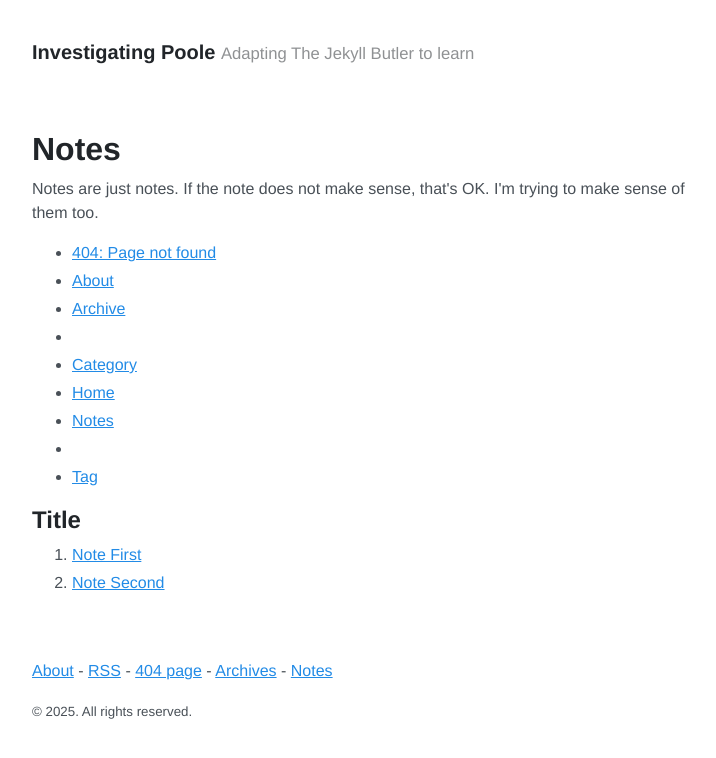
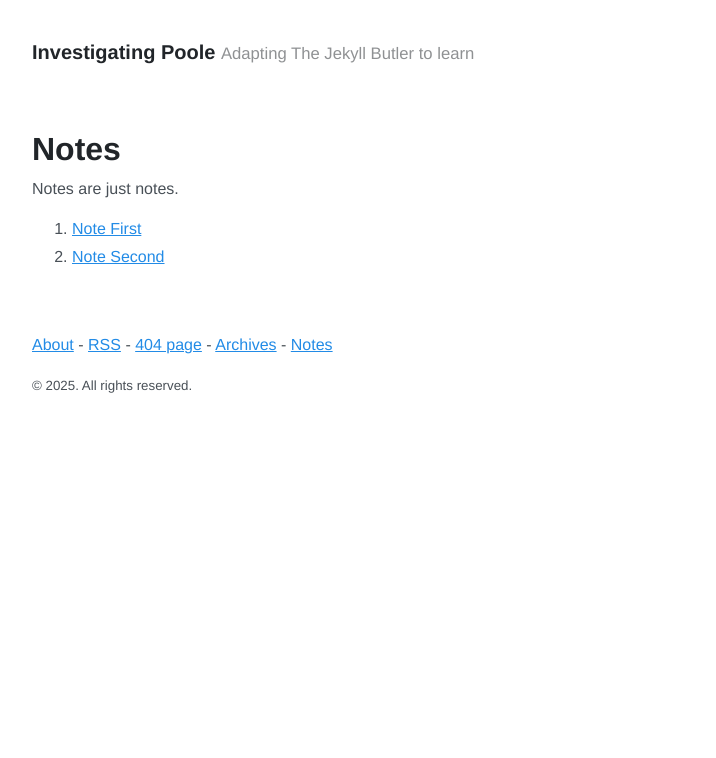
Before and after one commit to akmolteni/gju, a Jekyll site: the page built from notes.md, in a window 1280 px wide. Shown: the top 758 px of the page, without its empty margins (272-988 px from the left). Built offline with Jekyll 4.4.1, drawn with Linux system fonts in a browser that asks for light colours.

Commit message:
Update notes.md

```diff
--- a/notes.md
+++ b/notes.md
@@ -5,20 +5,7 @@
 
 <p>
 	Notes are just notes.
-	If the note does not make sense, that's OK.
-	I'm trying to make sense of them too.
 </p>
-
-{% assign pagesList = site.pages | sort: "category" %}
-<ul>
-{% for page in pagesList %}
-	<li>
-		<a href="{{ site.baseurl }}{{ page.url }}">{{ page.title }}</a>
-	</li>
-{% endfor %}
-</ul>
-
-## Title
 
 <ol>
 {% for article in site.notes %}
```
